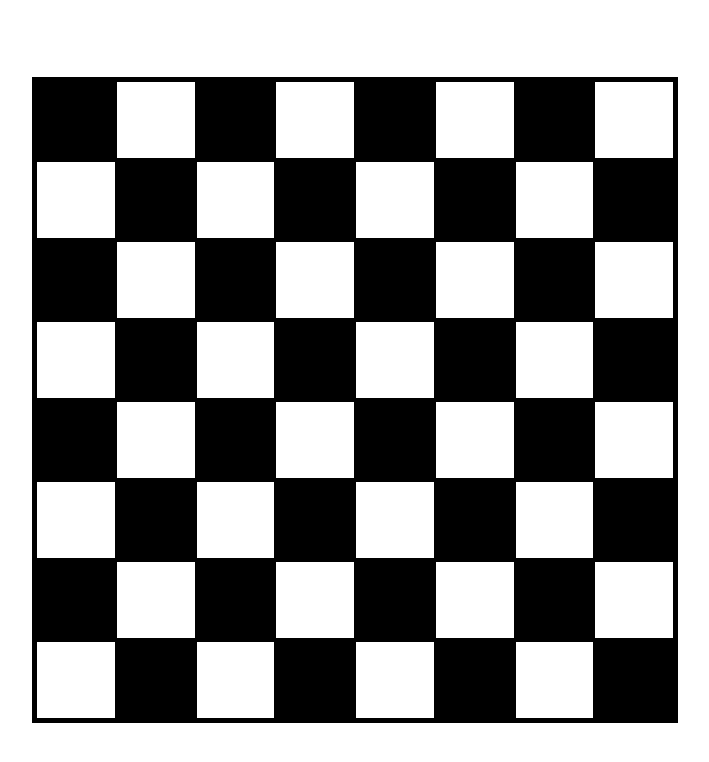
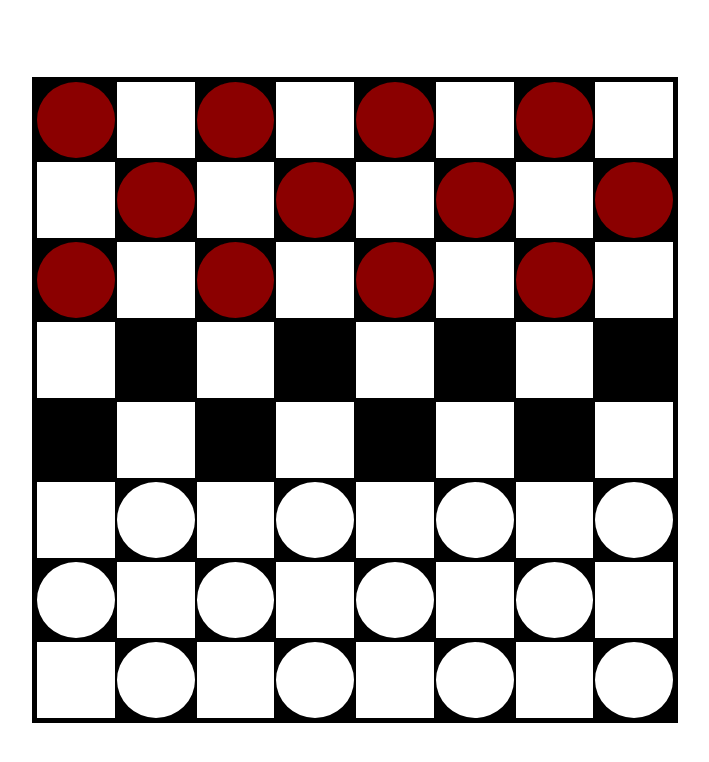
Before and after one commit to shrimp16/Checkers-Game, a plain HTML site: page client/index.html in a window 1280 px wide. Shown: the whole page, without its empty margins (285-994 px from the left). Drawn offline with Linux system fonts and the light colour scheme.

Commit message:
Added the pieces as static to implement the styles

```diff
--- a/client/index.html
+++ b/client/index.html
@@ -11,13 +11,57 @@
 
     <div class="game-board">
         <div class="board-lign">
-            <div class="board-square"></div>
+            <div class="board-square">
+                <div class="red-piece"></div>
+            </div>
             <div class="board-square white"></div>
-            <div class="board-square"></div>
+            <div class="board-square">
+                <div class="red-piece"></div>
+            </div>
             <div class="board-square white"></div>
-            <div class="board-square"></div>
+            <div class="board-square">
+                <div class="red-piece"></div>
+            </div>
             <div class="board-square white"></div>
-            <div class="board-square"></div>
+            <div class="board-square">
+                <div class="red-piece"></div>
+            </div>
+            <div class="board-square white"></div>
+        </div>
+        <div class="board-lign">
+            <div class="board-square white"></div>
+            <div class="board-square">
+                <div class="red-piece"></div>
+            </div>
+            <div class="board-square white"></div>
+            <div class="board-square">
+                <div class="red-piece"></div>
+            </div>
+            <div class="board-square white"></div>
+            <div class="board-square">
+                <div class="red-piece"></div>
+            </div>
+            <div class="board-square white"></div>
+            <div class="board-square">
+                <div class="red-piece"></div>
+            </div>
+        </div>
+        <div class="board-lign">
+            <div class="board-square">
+                <div class="red-piece"></div>
+            </div>
+            <div class="board-square white"></div>
+            <div class="board-square">
+                <div class="red-piece"></div>
+            </div>
+            <div class="board-square white"></div>
+            <div class="board-square">
+                <div class="red-piece"></div>
+            </div>
+            <div class="board-square white"></div>
+            <div class="board-square">
+                <div class="red-piece"></div>
+            </div>
             <div class="board-square white"></div>
         </div>
         <div class="board-lign">
@@ -42,53 +86,57 @@
         </div>
         <div class="board-lign">
             <div class="board-square white"></div>
-            <div class="board-square"></div>
+            <div class="board-square">
+                <div class="white-piece"></div>
+            </div>
             <div class="board-square white"></div>
-            <div class="board-square"></div>
+            <div class="board-square">
+                <div class="white-piece"></div>
+            </div>
             <div class="board-square white"></div>
-            <div class="board-square"></div>
+            <div class="board-square">
+                <div class="white-piece"></div>
+            </div>
             <div class="board-square white"></div>
-            <div class="board-square"></div>
+            <div class="board-square">
+                <div class="white-piece"></div>
+            </div>
         </div>
         <div class="board-lign">
-            <div class="board-square"></div>
+            <div class="board-square">
+                <div class="white-piece"></div>
+            </div>
             <div class="board-square white"></div>
-            <div class="board-square"></div>
+            <div class="board-square">
+                <div class="white-piece"></div>
+            </div>
             <div class="board-square white"></div>
-            <div class="board-square"></div>
+            <div class="board-square">
+                <div class="white-piece"></div>
+            </div>
             <div class="board-square white"></div>
-            <div class="board-square"></div>
+            <div class="board-square">
+                <div class="white-piece"></div>
+            </div>
             <div class="board-square white"></div>
         </div>
         <div class="board-lign">
             <div class="board-square white"></div>
-            <div class="board-square"></div>
+            <div class="board-square">
+                <div class="white-piece"></div>
+            </div>
             <div class="board-square white"></div>
-            <div class="board-square"></div>
+            <div class="board-square">
+                <div class="white-piece"></div>
+            </div>
             <div class="board-square white"></div>
-            <div class="board-square"></div>
+            <div class="board-square">
+                <div class="white-piece"></div>
+            </div>
             <div class="board-square white"></div>
-            <div class="board-square"></div>
-        </div>
-        <div class="board-lign">
-            <div class="board-square"></div>
-            <div class="board-square white"></div>
-            <div class="board-square"></div>
-            <div class="board-square white"></div>
-            <div class="board-square"></div>
-            <div class="board-square white"></div>
-            <div class="board-square"></div>
-            <div class="board-square white"></div>
-        </div>
-        <div class="board-lign">
-            <div class="board-square white"></div>
-            <div class="board-square"></div>
-            <div class="board-square white"></div>
-            <div class="board-square"></div>
-            <div class="board-square white"></div>
-            <div class="board-square"></div>
-            <div class="board-square white"></div>
-            <div class="board-square"></div>
+            <div class="board-square">
+                <div class="white-piece"></div>
+            </div>
         </div>
     </div>
 
--- a/client/styles/components/_index.scss
+++ b/client/styles/components/_index.scss
@@ -1 +1,2 @@
 @forward './board';
+@forward './pieces';
--- /dev/null
+++ b/client/styles/components/_pieces.scss
@@ -0,0 +1,13 @@
+.red-piece {
+    height: 100%;
+    width: 100%;
+    border-radius: 50%;
+    background-color: darkred;
+}
+
+.white-piece {
+    height: 100%;
+    width: 100%;
+    border-radius: 50%;
+    background-color: white;
+}
```
Also changed, not shown: client/styles/main.css, 1 other file.
